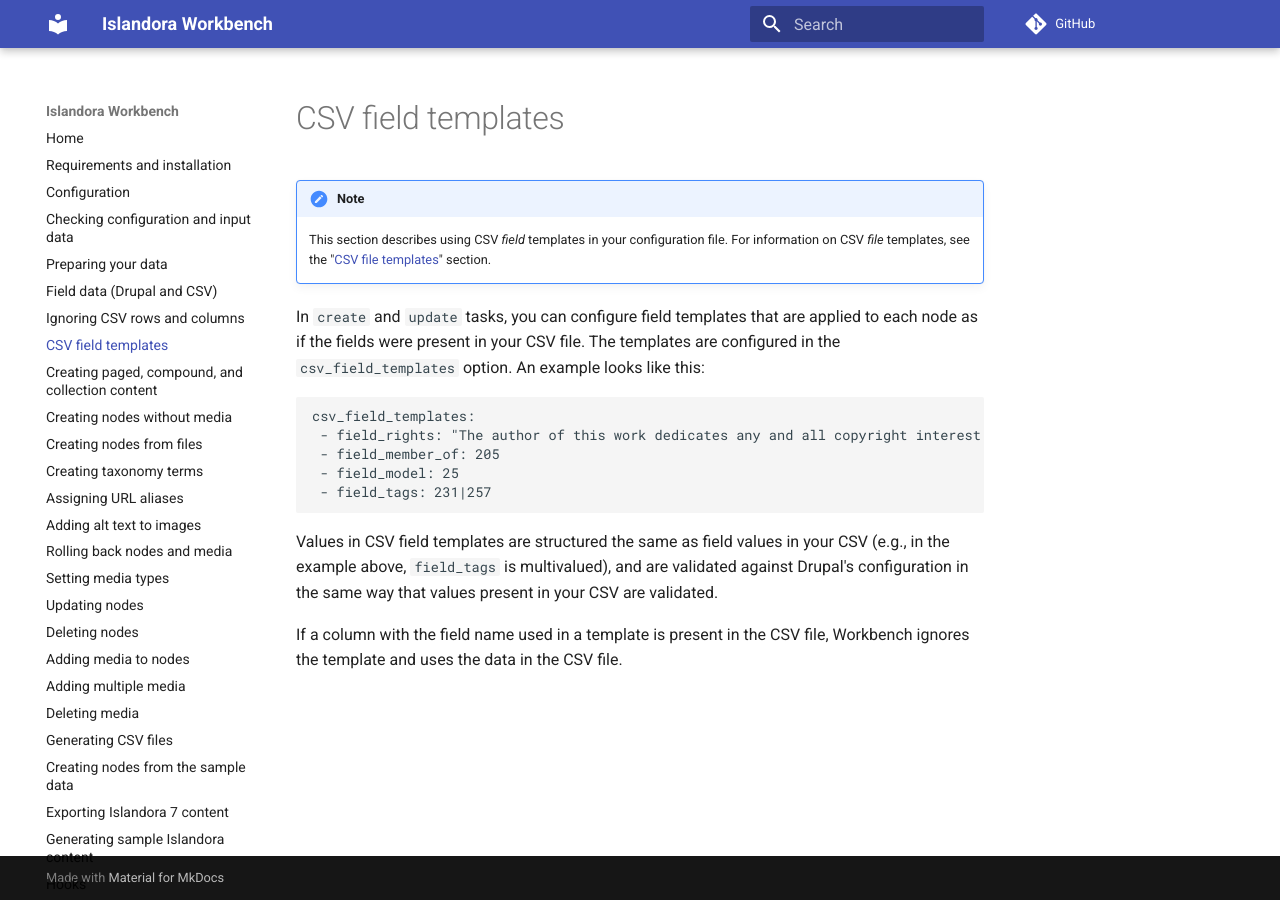
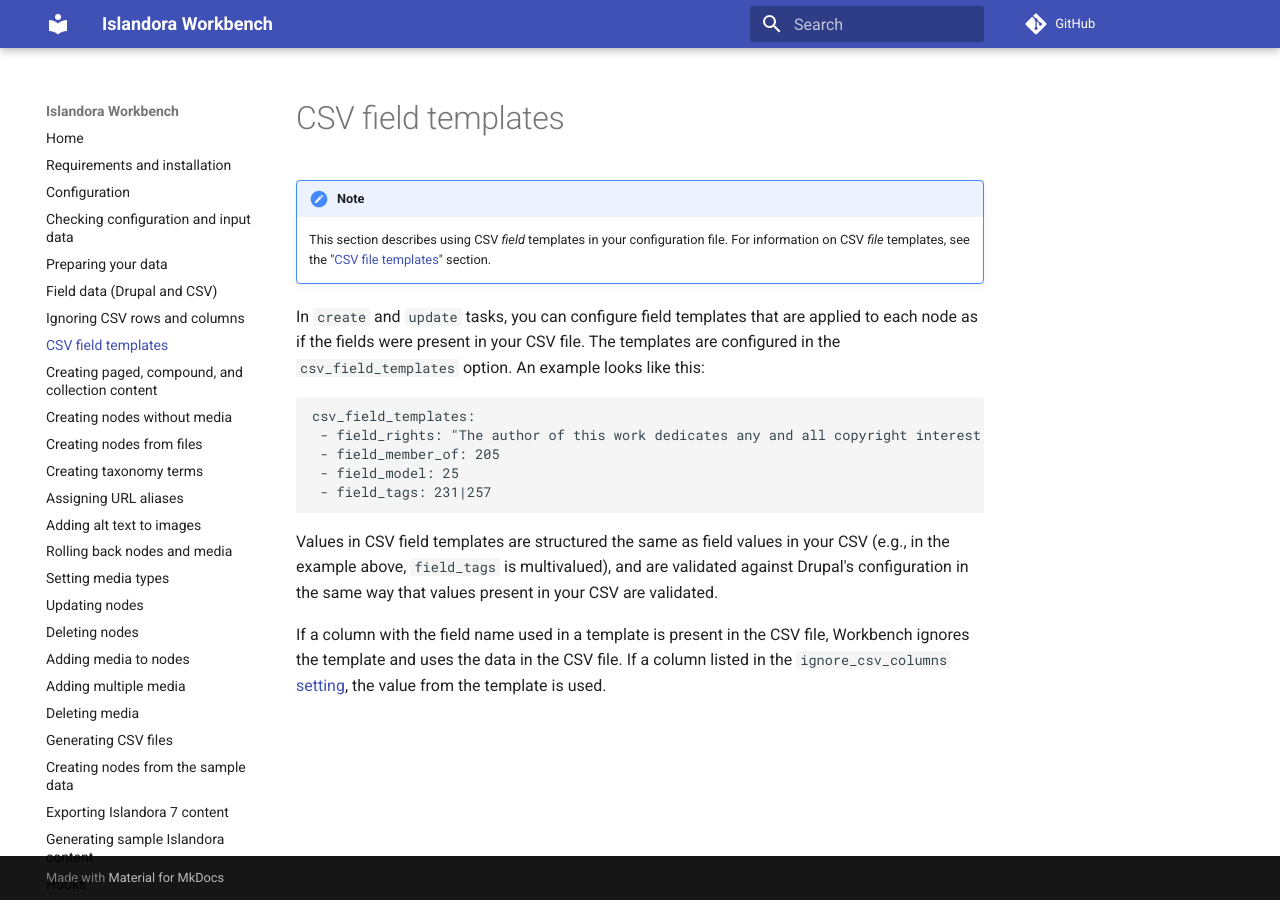
Before and after one commit to mjordan/islandora_workbench_docs, an MkDocs documentation site: the page built from docs/field_templates.md, in a window 1280 px wide. Built offline with MkDocs 1.6.1 and Material for MkDocs 9.7.7, drawn with Linux system fonts in a browser that asks for light colours; comment, search, counter and statistics services are not loaded.

Commit message:
Added cross reference between CSV field templates and Ignoring CSV rows and columns.

```diff
--- a/docs/field_templates.md
+++ b/docs/field_templates.md
@@ -13,4 +13,4 @@
 
 Values in CSV field templates are structured the same as field values in your CSV (e.g., in the example above, `field_tags` is multivalued), and are validated against Drupal's configuration in the same way that values present in your CSV are validated.
 
-If a column with the field name used in a template is present in the CSV file, Workbench ignores the template and uses the data in the CSV file.
+If a column with the field name used in a template is present in the CSV file, Workbench ignores the template and uses the data in the CSV file. If a column listed in the `ignore_csv_columns` [setting](/islandora_workbench_docs/ignoring_csv_rows_and_columns/#ignoring-csv-columns), the value from the template is used.
```
Also changed, not shown: docs/changelog.md (+1 -0 lines), docs/ignoring_csv_rows_and_columns.md (+2 -0 lines).
